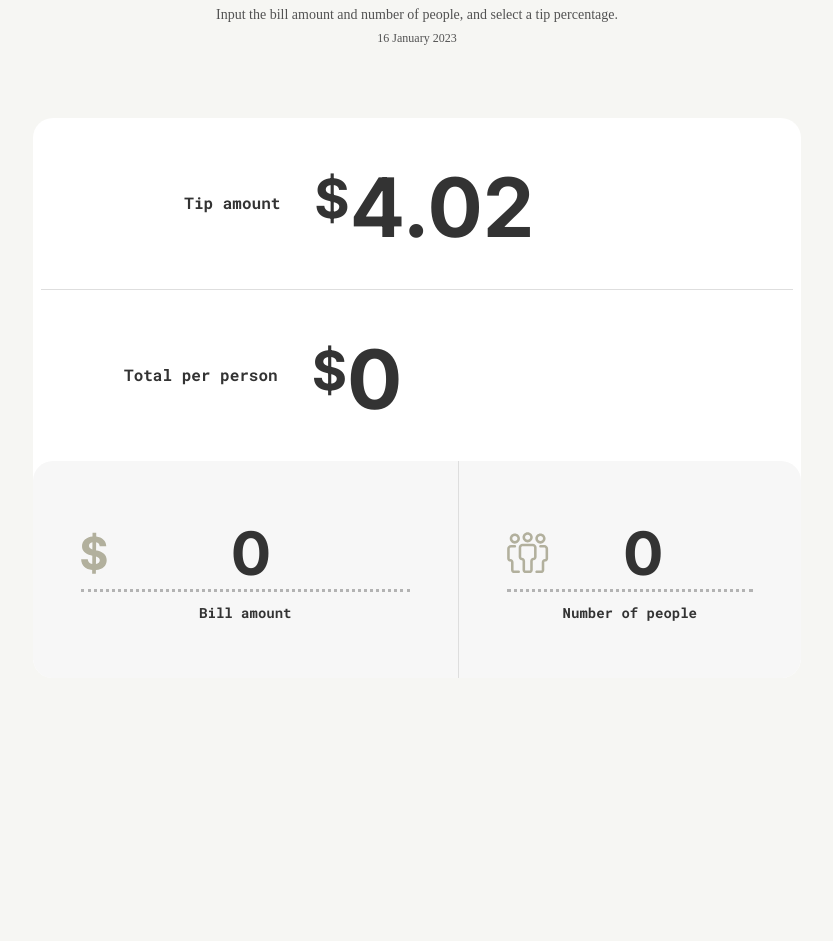
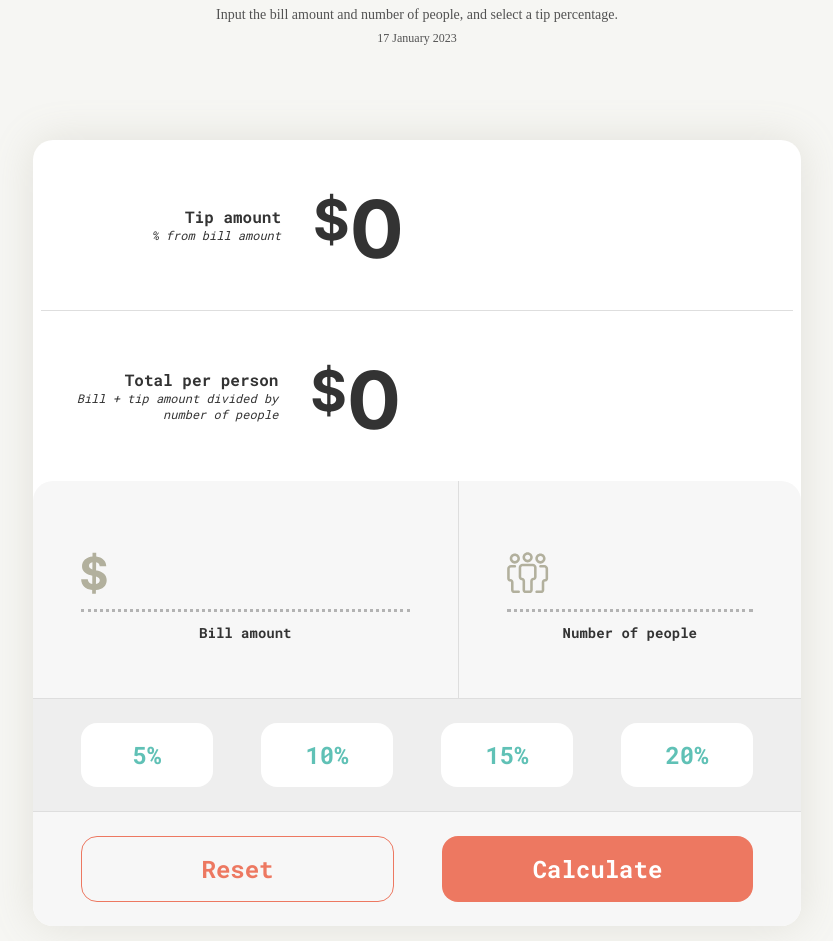
Before and after one commit to safiranugroho/safira.me-11ty, a SvelteKit app: page /tip-calculator in a window 1280 px wide. Shown: the part 103-1044 px from the top of the page, without its empty margins (223-1056 px from the left). Before the commit the page ends 805 px from the top, so only its background shows below. Built offline with nearby package versions, Linux system fonts and the light colour scheme.

Commit message:
tip calculator solution pt. 2

```diff
--- a/src/routes/tip-calculator/+page.svelte
+++ b/src/routes/tip-calculator/+page.svelte
@@ -3,26 +3,57 @@
 	import dollarIcon from '$lib/assets/dollar.svg';
 	import peopleIcon from '$lib/assets/people.svg';
 
-	let billAmount = 0;
-	let numberOfPeople = 0;
-	$: totalPerPerson =
-		billAmount > 0 && numberOfPeople > 0 ? (billAmount / numberOfPeople).toFixed(2) : 0.0;
+	/**
+	 * @type {number | null}
+	 */
+	let billAmount = null;
+	/**
+	 * @type {number | null}
+	 */
+	let numberOfPeople = null;
+	let tipAmount = 0;
+
+	let totalTipAmount = 0;
+	let totalPerPerson = '0';
+
+	function handleReset() {
+		billAmount = null;
+		numberOfPeople = null;
+		tipAmount = 0;
+
+		totalTipAmount = 0;
+		totalPerPerson = '0';
+	}
+
+	function handleCalculate() {
+		totalTipAmount = tipAmount && billAmount ? billAmount * (tipAmount * 0.01) : 0;
+		totalPerPerson =
+			billAmount && numberOfPeople
+				? ((billAmount + totalTipAmount) / numberOfPeople).toFixed(2)
+				: '0';
+	}
 </script>
 
 <Header
 	heading="Tip calculator"
 	subheading="Input the bill amount and number of people, and select a tip percentage."
-	completedDate="16 January 2023"
+	completedDate="17 January 2023"
 />
 
 <div class="content">
 	<div class="bill">
 		<div class="output">
-			<span class="label">Tip amount</span>
-			<p class="value"><span class="currency">$</span>4.02</p>
+			<div class="description">
+				<span class="label">Tip amount</span>
+				<span class="label">% from bill amount</span>
+			</div>
+			<p class="value"><span class="currency">$</span>{totalTipAmount}</p>
 		</div>
 		<div class="output">
-			<span class="label">Total per person</span>
+			<div class="description">
+				<span class="label">Total per person</span>
+				<span class="label">Bill + tip amount divided by number of people</span>
+			</div>
 			<p class="value"><span class="currency">$</span>{totalPerPerson}</p>
 		</div>
 		<div class="inputs">
@@ -41,6 +72,22 @@
 				<label for="number-of-people">Number of people</label>
 			</div>
 		</div>
+		<fieldset class="tip-amount">
+			{#each [5, 10, 15, 20] as amount}
+				<input
+					type="radio"
+					id={`${amount}-percent`}
+					name="tip-amount"
+					value={amount}
+					bind:group={tipAmount}
+				/>
+				<label for={`${amount}-percent`}>{amount}%</label>
+			{/each}
+		</fieldset>
+		<div class="actions">
+			<button on:click={handleReset}>Reset</button>
+			<button on:click={handleCalculate}>Calculate</button>
+		</div>
 	</div>
 </div>
 
@@ -50,13 +97,14 @@
 
 	:global(body) {
 		display: grid;
-		grid-template-rows: 1fr 3fr;
+		grid-template-rows: 1fr 4fr;
 		background: #f6f6f3;
 	}
 
 	.content {
 		font-family: 'Inter', sans-serif;
 		padding: 16px;
+		padding-bottom: 72px;
 		color: #333333;
 	}
 
@@ -65,6 +113,8 @@
 		border-radius: 20px;
 		max-width: 768px;
 		margin: auto;
+
+		box-shadow: 0px 0px 42px rgba(148, 146, 120, 0.2);
 	}
 
 	.output {
@@ -77,19 +127,33 @@
 		margin: 0 8px;
 	}
 
-	.label {
+	.description {
 		flex: 1;
 
+		text-align: right;
+		padding-right: 32px;
+
+		display: flex;
+		flex-direction: column;
+		justify-content: center;
+
+		height: 90px;
+	}
+
+	.label:first-child {
 		font-family: 'Roboto Mono', sans-serif;
 		font-weight: 700;
-		line-height: 90px;
+	}
 
-		text-align: right;
-		padding-right: 34px;
+	.label:last-child {
+		font-family: 'Roboto Mono', sans-serif;
+		font-weight: 400;
+		font-style: italic;
+		font-size: 12px;
 	}
 
 	.currency {
-		font-size: 54px;
+		font-size: 56px;
 		vertical-align: text-top;
 	}
 
@@ -97,15 +161,16 @@
 		flex: 2;
 
 		font-weight: 700;
-		font-size: 82px;
-		line-height: 82px;
+		font-size: 80px;
+		line-height: 80px;
 
 		margin: 0;
 	}
 
 	.inputs {
 		background: #f7f7f7;
-		border-radius: 20px;
+		border-top-left-radius: 20px;
+		border-top-right-radius: 20px;
 
 		display: flex;
 
@@ -155,4 +220,79 @@
 	.number-of-people {
 		flex: 1.5;
 	}
+
+	.tip-amount {
+		all: unset;
+
+		display: flex;
+		flex-direction: row;
+		gap: 48px;
+
+		background: #eeeeee;
+		padding: 24px 48px;
+
+		border-top: 1px solid #dedede;
+		border-bottom: 1px solid #dedede;
+	}
+
+	.tip-amount > input {
+		display: none;
+	}
+
+	.tip-amount > label {
+		flex: 1;
+		padding: 16px;
+
+		background: #ffffff;
+		border-radius: 16px;
+
+		font-family: 'Roboto Mono', sans-serif;
+		font-weight: 700;
+		font-size: 24px;
+		color: #60c1b6;
+		text-align: center;
+	}
+
+	.tip-amount > input:checked + label {
+		background: #60c1b6;
+		color: #ffffff;
+	}
+
+	.actions {
+		display: flex;
+		flex-direction: row;
+		gap: 48px;
+		justify-content: right;
+
+		background: #f7f7f7;
+		padding: 24px 48px;
+
+		border-bottom-left-radius: 20px;
+		border-bottom-right-radius: 20px;
+	}
+
+	.actions > button {
+		all: unset;
+
+		flex: 1;
+		padding: 16px;
+
+		border-radius: 16px;
+
+		font-family: 'Roboto Mono', sans-serif;
+		font-weight: 700;
+		font-size: 24px;
+
+		text-align: center;
+	}
+
+	.actions > button:first-child {
+		border: 1px solid #ed7861;
+		color: #ed7861;
+	}
+
+	.actions > button:last-child {
+		background: #ed7861;
+		color: #ffffff;
+	}
 </style>
```
